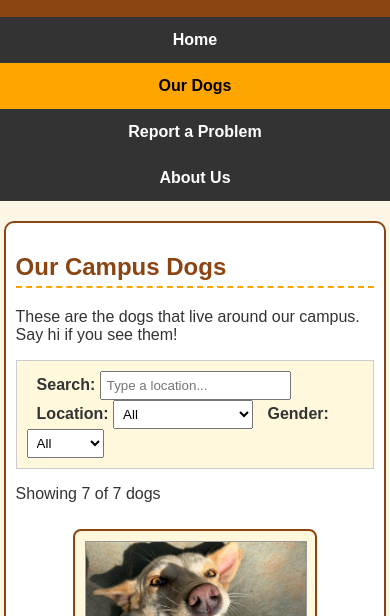
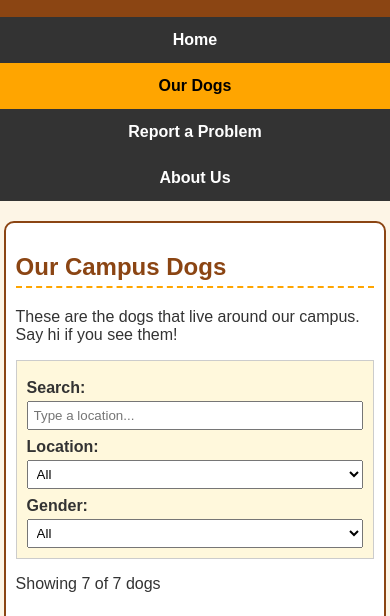
Before and after one commit to rehancodes-web/cie3webtech, a plain HTML site: page dogs.html in a window 390 px wide. Shown: the part 182-798 px from the top of the page. Drawn offline with Linux system fonts and the light colour scheme.

Commit message:
Stack search and filter boxes on small screens
Co-Authored-By: Claude Opus 5.5 <noreply@anthropic.com>

```diff
--- a/dogs.html
+++ b/dogs.html
@@ -4,7 +4,7 @@
     <meta charset="UTF-8">
     <meta name="viewport" content="width=device-width, initial-scale=1.0">
     <title>Campus Paws - Our Dogs</title>
-    <link rel="stylesheet" href="style.css?v=3">
+    <link rel="stylesheet" href="style.css?v=4">
 </head>
 <body>
 
@@ -55,6 +55,6 @@
         <p>&copy; 2026 Campus Paws | Made with &hearts; by students</p>
     </div>
 
-    <script src="script.js?v=3"></script>
+    <script src="script.js?v=4"></script>
 </body>
 </html>
--- a/style.css
+++ b/style.css
@@ -266,6 +266,14 @@ button:hover, input[type="submit"]:hover, input[type="reset"]:hover {
     .stats-table, .team-table {
         width: 100%;
     }
+    .filter-box label {
+        display: block;
+        margin: 8px 0 4px 0;
+    }
+    .filter-box input, .filter-box select {
+        width: 100%;
+        box-sizing: border-box;
+    }
 }
 
 /* ---------- Logo ---------- */
```
Also changed, not shown: about.html (+2 -2 lines), index.html (+2 -2 lines), report.html (+2 -2 lines).
